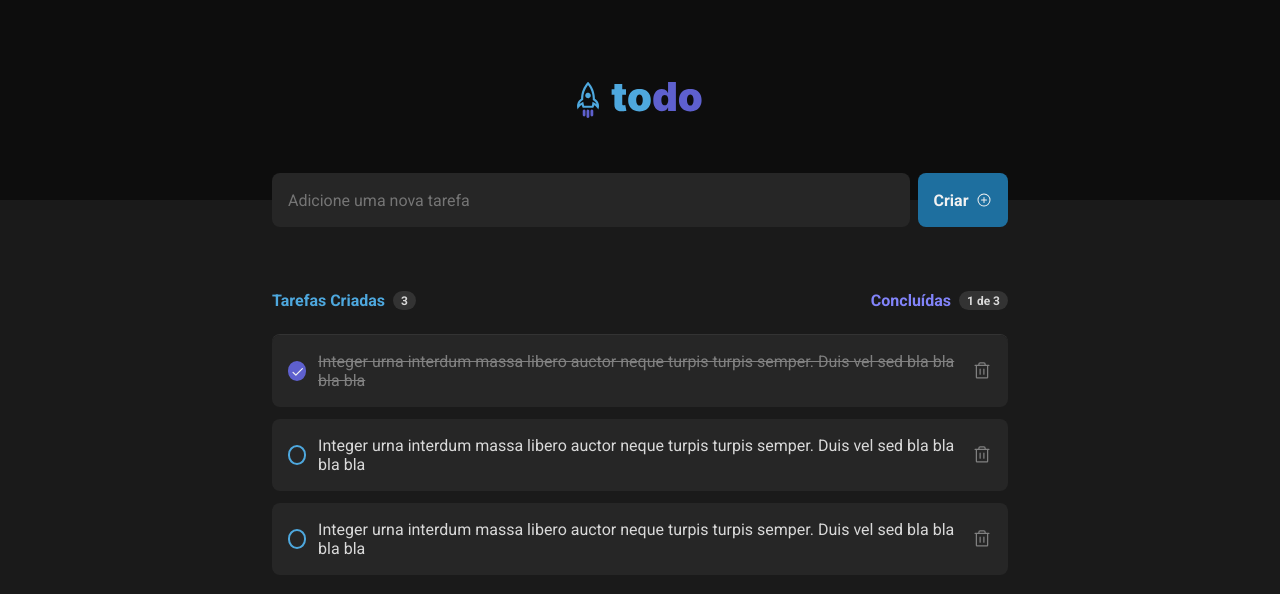
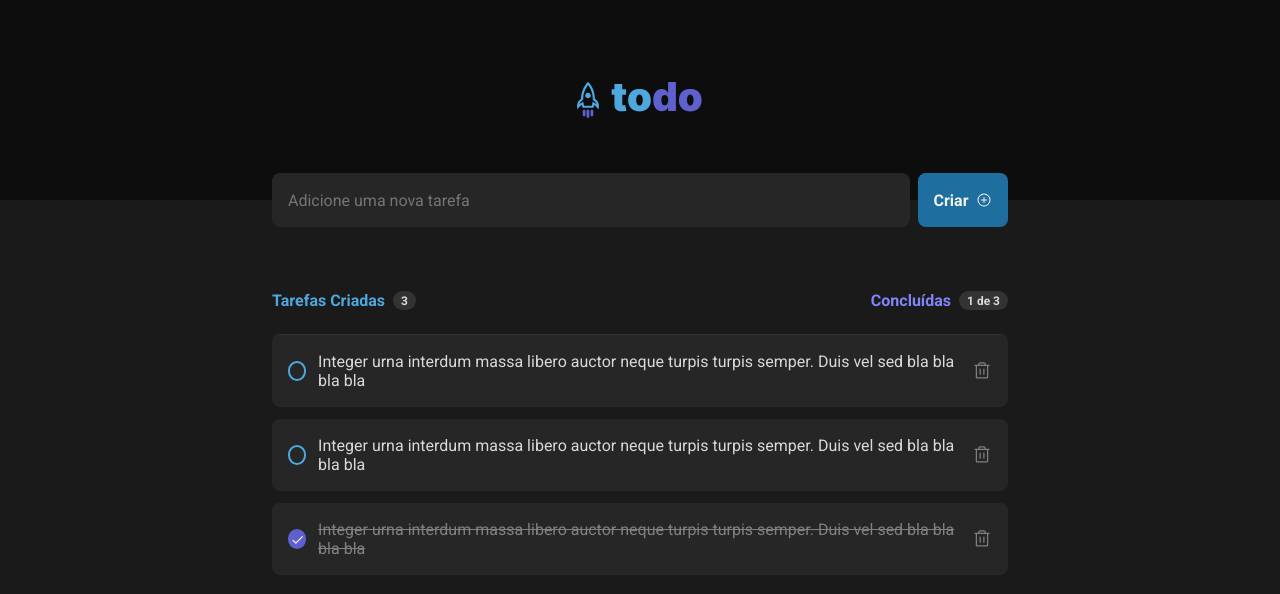
Before and after one commit to luanrem/todo-list, a React (Vite) app: page / in a window 1280 px wide. Shown: the top 594 px of the page. Built offline with nearby package versions, Linux system fonts and the light colour scheme.

Commit message:
feat: ordered completed task or not

```diff
--- a/src/components/TasksContainer/index.tsx
+++ b/src/components/TasksContainer/index.tsx
@@ -42,6 +42,7 @@ export function TasksContainer({ tasks, setTasks }: TasksContainerProps) {
         message: task.message
       }
     })
+
     setTasks(taskWithIdFixed)
   }
 
@@ -58,18 +59,28 @@ export function TasksContainer({ tasks, setTasks }: TasksContainerProps) {
         </div>
       </header>
       <div className={styles.content}>
-        {tasks.length === 0 ?
+        {
+          tasks.map(task => {
+            return task.checked === false && <TaskCard deleteTask={handleDeleteTask} checkTask={handleCheckTask} key={task.id} task={task} />
+          })
+        }
+        {
+          tasks.map(task => {
+            return task.checked === true && <TaskCard deleteTask={handleDeleteTask} checkTask={handleCheckTask} key={task.id} task={task} />
+          })
+        }
+        {
+          tasks.length === 0 &&
 
           <div className={styles.emptyTaskBoard}>
             <img src={clipboard} alt="ClipBoard" />
             <strong>Você ainda não tem tarefas cadastradas</strong>
             <p>Crie tarefas e organize seus itens a fazer</p>
-          </div> :
-          tasks.map(task => {
-            return <TaskCard deleteTask={handleDeleteTask} checkTask={handleCheckTask} key={task.id} task={task} />
-          })
+          </div>
         }
+        {
 
+        }
       </div>
     </div>
   )
```
